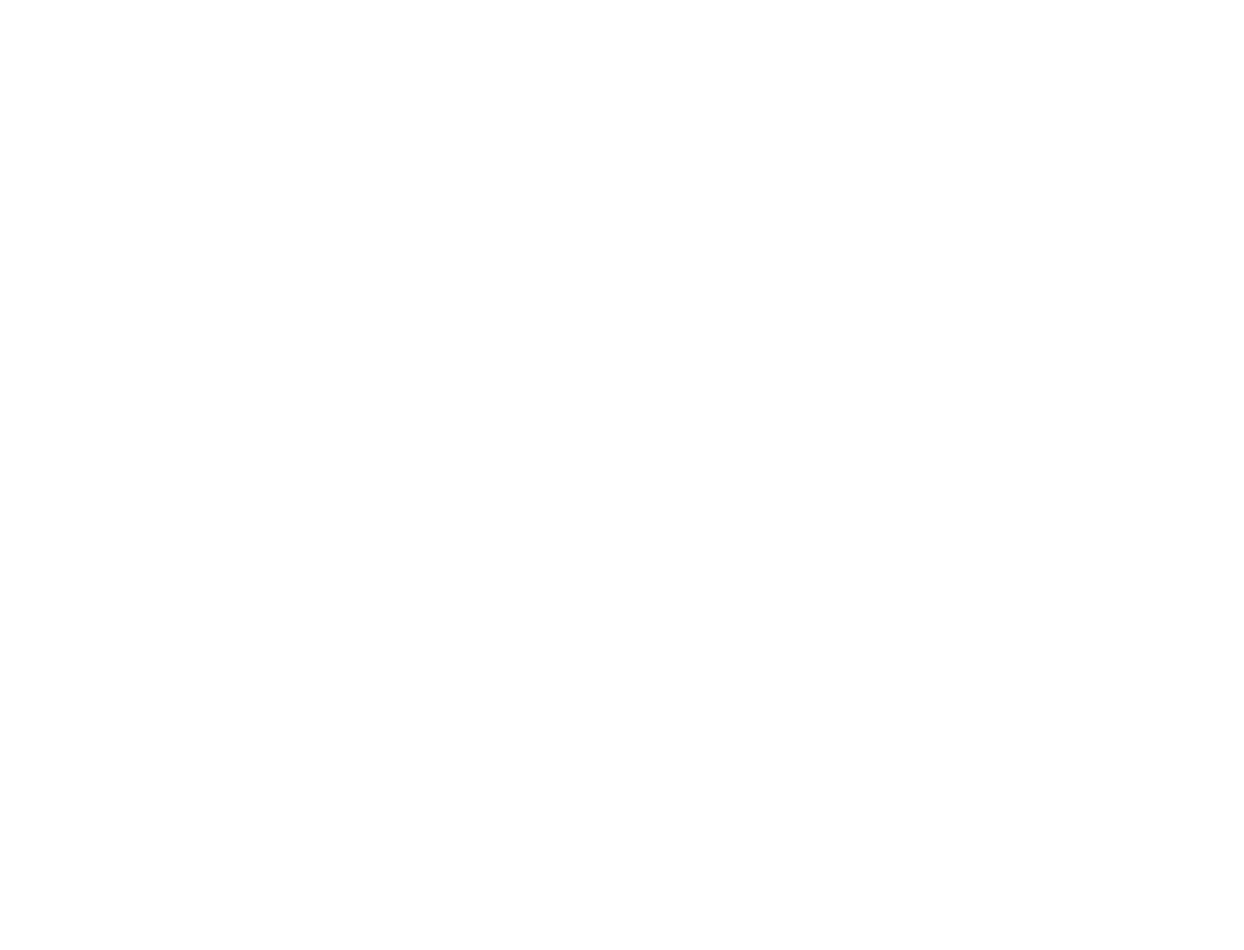
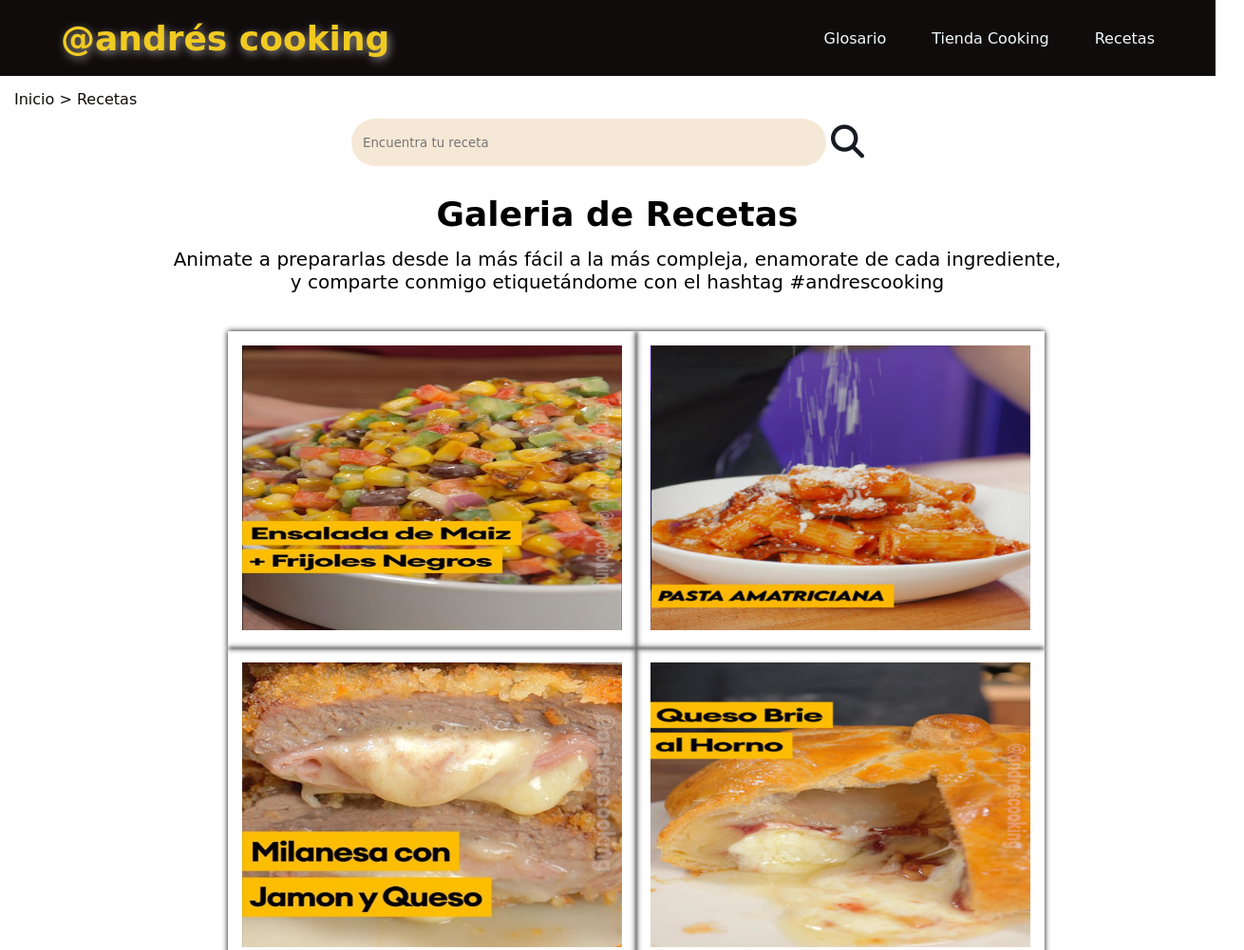
Before and after one commit to Jhailing/Preentrega-III-Ramos-Castillo, a website: page pages/recetas.html in a window 1280 px wide. Shown: the top 1001 px of the page at 95% size, 1310 px wide, since content can reach past the window. Before the commit the page ends 800 px from the top, so only its background shows below. Drawn offline with Linux system fonts and the light colour scheme; a web font is replaced by a local one.

Commit message:
section-recipe

```diff
--- a/pages/recetas.html
+++ b/pages/recetas.html
@@ -0,0 +1,105 @@
+<!DOCTYPE html>
+<html lang="es">
+<head>
+    <meta charset="UTF-8">
+    <meta http-equiv="X-UA-Compatible" content="IE=edge">
+    <meta name="viewport" content="width=device-width, initial-scale=1.0">
+    <!-- Google-Fonts -->
+    <link rel="preconnect" href="https://fonts.googleapis.com">
+    <link rel="preconnect" href="https://fonts.gstatic.com" crossorigin>
+    <link href="https://fonts.googleapis.com/css2?family=Tilt+Warp&display=swap" rel="stylesheet">
+    <title>Andrés Cooking con Bootstrap</title>
+
+    <!-- Link Fontawesome -->
+    <script src="https://kit.fontawesome.com/587aee5973.js" crossorigin="anonymous"></script>
+
+    <!-- Styles CSS -->
+    <link rel="stylesheet" href="/css/style.css">
+</head>
+<body>
+    <!--Header-->
+    <header>
+        <!-- Logo -->
+        <nav>
+            <div class="nav-container">
+                <h1 class="title__header">@andrés cooking</h1>
+
+                <label for="menu" class="nav__label">
+                <i class="fa-solid fa-bars" style="color: #f5f4f4;"></i>
+                </label>
+                <input type="checkbox" class="nav_input" id="menu">
+
+                <div class="nav-menu">
+                    <a class="item__nav" href="./pages/glosario.html"> Glosario</a>
+                    <a class="item__nav" href="./pages/recomienda.html"> Tienda Cooking</a>
+                    <a class="item__nav" href="/pages/recetas.html">Recetas</a>
+                </div>
+            </div>
+        </nav>
+    </header>
+    <!-- main -->
+    <main class="main_recipes">
+        <!-- Botón de Retorno al inicio -->
+        <div class="to-back">
+            <a class="btn__return" href="/index.html">Inicio > Recetas</a>
+        </div>
+        <!-- Buscador de Recetas -->
+        <div class="recipes-title">
+                <input type="text" class="input_recipes" placeholder="Encuentra tu receta" aria-label="Encuentra tu receta">
+                <button class="search-btn" type="button">
+                    <!-- <i class="bi bi-search-heart"></i> -->
+                    <i class="fa-solid fa-magnifying-glass" style="color: #171b21;"></i>
+                </button>
+        </div>
+        <!-- Parrafo principal -->
+        <div class="container_paragraph">
+            <h1>Galeria de Recetas</h1>
+            <p class="paragraph__recipes">Animate a prepararlas desde la más fácil a la más compleja, enamorate de cada ingrediente, <br> y comparte conmigo etiquetándome con el hashtag #andrescooking</p>
+        </div>
+        <!-- Galeria -->
+        <div class="container-galeria">
+            <!-- Receta 1 -->
+            <div class="card">
+            <img class="img-box" src="../img/Ensalada.jpg" alt="Receta Galeria">
+            </div>
+            <!-- Receta 2 -->
+            <div class="card">
+            <img class="img-box" src="../img/PastaAmatriciana.jpg" alt="Receta Galeria">
+            </div>
+            <!-- Receta 3 -->
+            <div class="card">
+            <img class="img-box" src="../img/Milanesa de Carne.jpg" alt="Receta Galeria">
+            </div>
+            <!-- Receta 4 -->
+            <div class="card">
+            <img class="img-box" src="../img/Queso-Brie-horno.jpg" alt="Receta Galeria">
+            </div>
+            <!-- Receta 5 -->
+            <div class="card">
+            <img class="img-box" src="../img/Risotto Camarones.jpg" alt="Receta Galeria">
+            </div>
+            <!-- Receta 6 -->
+            <div class="card">
+            <img class="img-box" src="../img/Tacos-Carne-Asada .jpg" alt="Receta Galeria">
+            </div>
+            <!-- Receta 7 -->
+            <div class="card">
+            <img class="img-box" src="../img/Torta de Naranja.jpg" alt="Receta Galeria">
+            </div>
+            <!-- Receta 8 -->
+            <div class="card">
+            <img class="img-box" src="../img/Risotto-Funghi.jpg" alt="Receta Galeria">
+            </div>
+            <!-- Receta 9 -->
+            <div class="card">
+            <img class="img-box" src="../img/Canele.jpg" alt="Receta Galeria">
+            </div>
+        </div>
+    </main>
+    <footer>
+        <div class="container-footer">
+            <span>Sitio Web creado con &#128151 por &copy;JhaiRamos</span>
+        </div>
+    </footer>
+    </body>
+</html>
--- a/scss/_header.scss
+++ b/scss/_header.scss
@@ -1,5 +1,6 @@
 header{
     nav{
+        width: 100%;
         background-color: $color-second;
         height: 80px;
         .nav-container{
@@ -12,7 +13,9 @@ header{
                 font-size: $font-logo;
                 color: $color-nav;
                 text-shadow: 2px 3px 10px rgb(150, 144, 144);
-                // margin-left: 30px;
+                @include mini-mobile {
+                    font-size: 30px;
+                }
             }
             .nav_input, .nav__label{
                 display: none;
--- a/scss/_main.scss
+++ b/scss/_main.scss
@@ -1,4 +1,4 @@
-// main
+// main index
 main{
     // Seccion principal
     .section_main{
@@ -261,3 +261,100 @@ main{
         }
     }
 }
+
+// main recetas html
+.main_recipes{
+    width: 100%;
+    .to-back{
+        height: 30px;
+        border: $border;
+        margin-top: 15px;
+        margin-left: 15px;
+        .btn__return{
+            text-decoration: none;
+            color: $color-second;
+            &:hover{
+            text-shadow: 3px 3px 10px orange;
+            }
+        }
+    }
+    .recipes-title{
+        @include box-flextwo(center,center);
+        width: 100%;
+        height: 50px;
+        // background-color: #5D698D;
+        .input_recipes{
+            width: 500px;
+            height: 50px;
+            border-radius: 25px;
+            padding: 10px;
+            border: 2px solid transparent;
+            background-color: rgb(246, 232, 214);
+            @include mobile{
+                width: 70%;
+            }
+        }
+        .search-btn{
+            font-size: 35px;
+            background-color: white;
+            border: none;
+            border-radius: 5px;
+            margin-left: 5px;
+            cursor: pointer;
+        }
+    }
+    .container_paragraph{
+        width: 100%;
+        margin-top: 25px;
+        margin: 10px 10px;
+        text-align: center;
+        @include tablet {
+            width: 100%;
+            margin: 0px 0px;
+        }
+
+        h1{
+            font-size: 36px;
+            margin-top: 30px;
+            margin-bottom: 15px;
+        }
+        .paragraph__recipes{
+            font-size: 20px;
+            @include tablet {
+                width: 90%;
+                text-align: center;
+                font-size: 18px;
+                margin: 5px;
+            }
+        }
+    }
+    .container-galeria{
+        width: 100%;
+        display: flex;
+        flex-flow: wrap;
+        justify-content: center;
+        margin: 30px 30px;
+        padding: 10px 10px;
+        @include tablet {
+            margin: 0px;
+        }
+        .card{
+            box-shadow: 0 0 6px black;
+            transition: all 0.8s ease;
+            &:hover{
+                transform: scale(0.9);
+            }
+            .img-box{
+                max-width: 400px;
+                // padding: 1rem;
+                margin: 15px;
+                @include mini-mobile{
+                    max-width: 250px;
+                }
+            }
+
+
+        }
+
+    }
+}
```
Also changed, not shown: index.html (+2 -1 lines), css/style.css, img/Pan de queso.jpg (added), img/Pasta burrata.jpg (added), img/pancakes.jpg (added), 1 other file.
